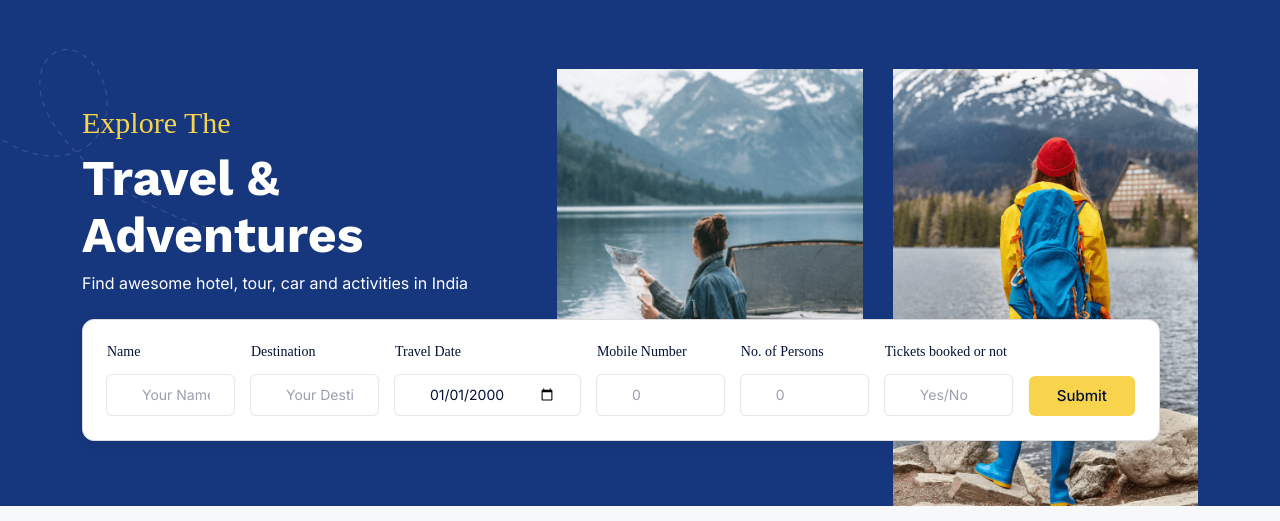
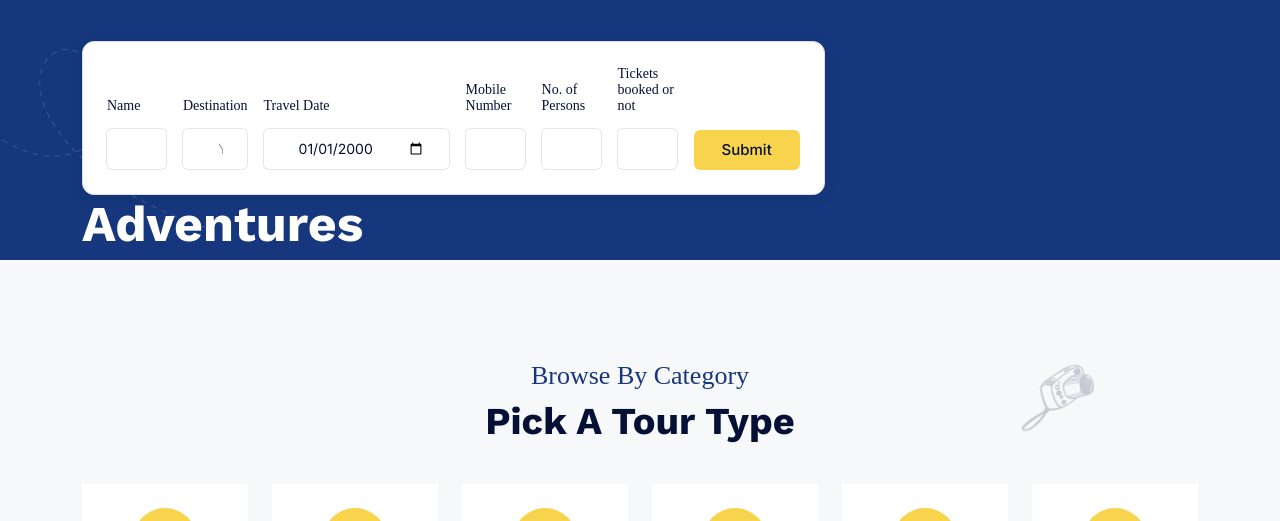
Before and after one commit to rudra3105/gta, a plain HTML site: page index.html in a window 1280 px wide. Shown: the part 162-683 px from the top of the page. Drawn offline with nearby package versions, Linux system fonts and the light colour scheme; a script that the page names is missing.

Commit message:
Update index.html

```diff
--- a/index.html
+++ b/index.html
@@ -272,28 +272,22 @@
     <main>
         <!-- hero__section start  -->
         <section class="hero__section section-padding-top overflow-hidden">
+
+
             <figure class="hero__vactor">
                 <img src="./assets/images/hero-section/hero-vector.png" alt="vactor" />
             </figure>
+
+
             <div class="container">
                 <div class="row g-4">
+
                     <div class="col-md-5">
                         <div class="hero__content">
-                            <h3 class="hero-sub-title d-inline-block" style="font-family:'Times New Roman', Times, serif;">Explore The</h3>
+                            <h3 class="hero-sub-title d-inline-block" style="font-family:'Times New Roman', Times, serif;"></h3>
                             <h1 class="hero-title char-animation">Travel & Adventures</h1>
-                            <p class="mt-2">Find awesome hotel, tour, car and activities in India</p>
-                        </div>
-                    </div>
-                    <div class="col-md-7">
-                        <div class="hero__thumb">
-                            <figure>
-                                <img src="./assets/images/hero-section/hero-fig-1.png" alt="hero-thgumb" />
-                            </figure>
-                            <figure>
-                                <img src="./assets/images/hero-section/hero-fig-2.png" alt="hero-thgumb" />
-                            </figure>
-                        </div>
-                    </div>
+                            <p class="mt-2"></p>
+
                             <div class="col-12 position-relative mt-4 mt-lg-0">
                               <div class="hero__search-area search__area fade_bottom">
                                 <form action="index.html" class="search-form">
@@ -343,6 +337,12 @@
                           </div>
                       </div>
                   </div>
+                        </div>
+
+
+
+
+
         </section>
         <!-- hero__section end  -->
 
```
Lines whose indentation alone changed are shown as unchanged.
